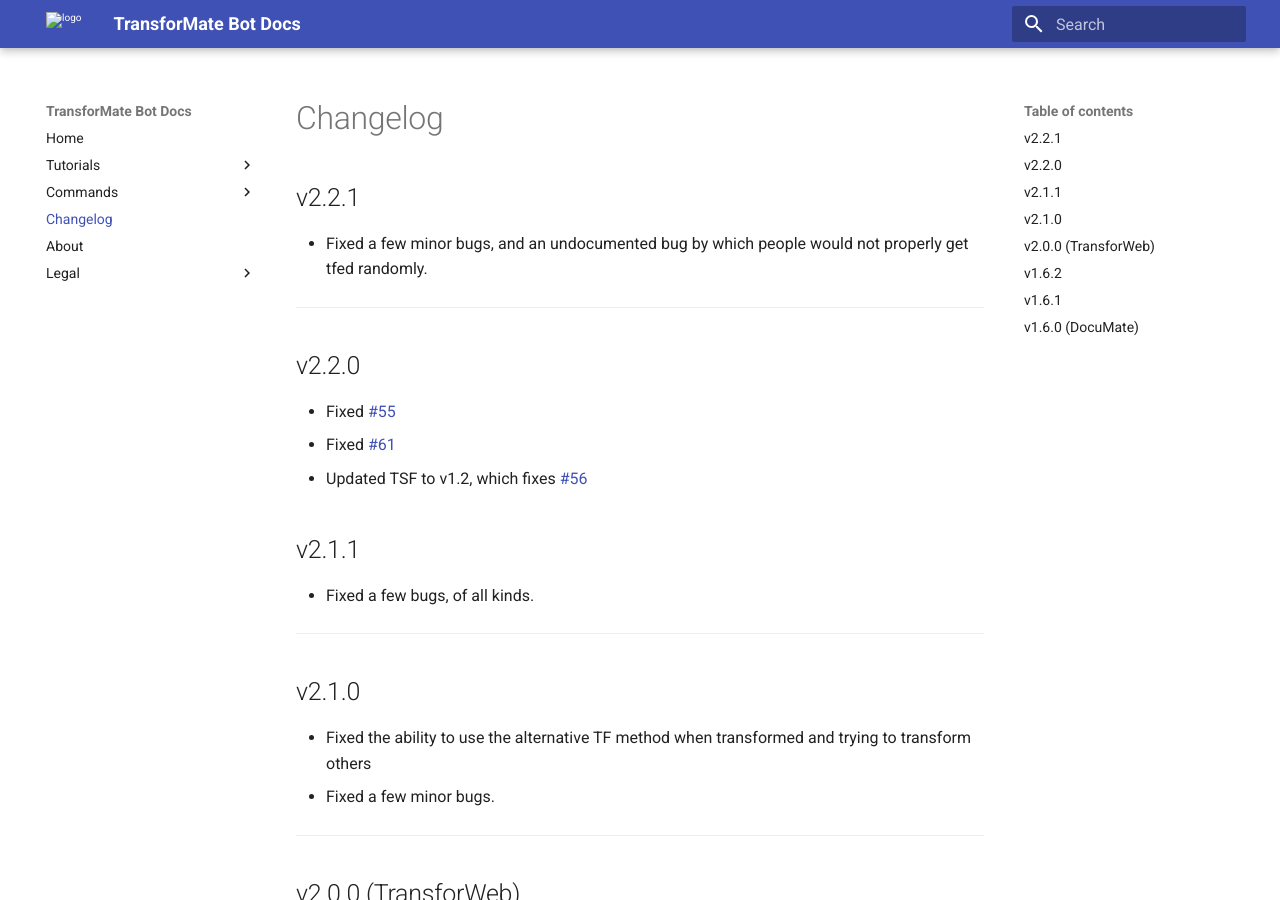
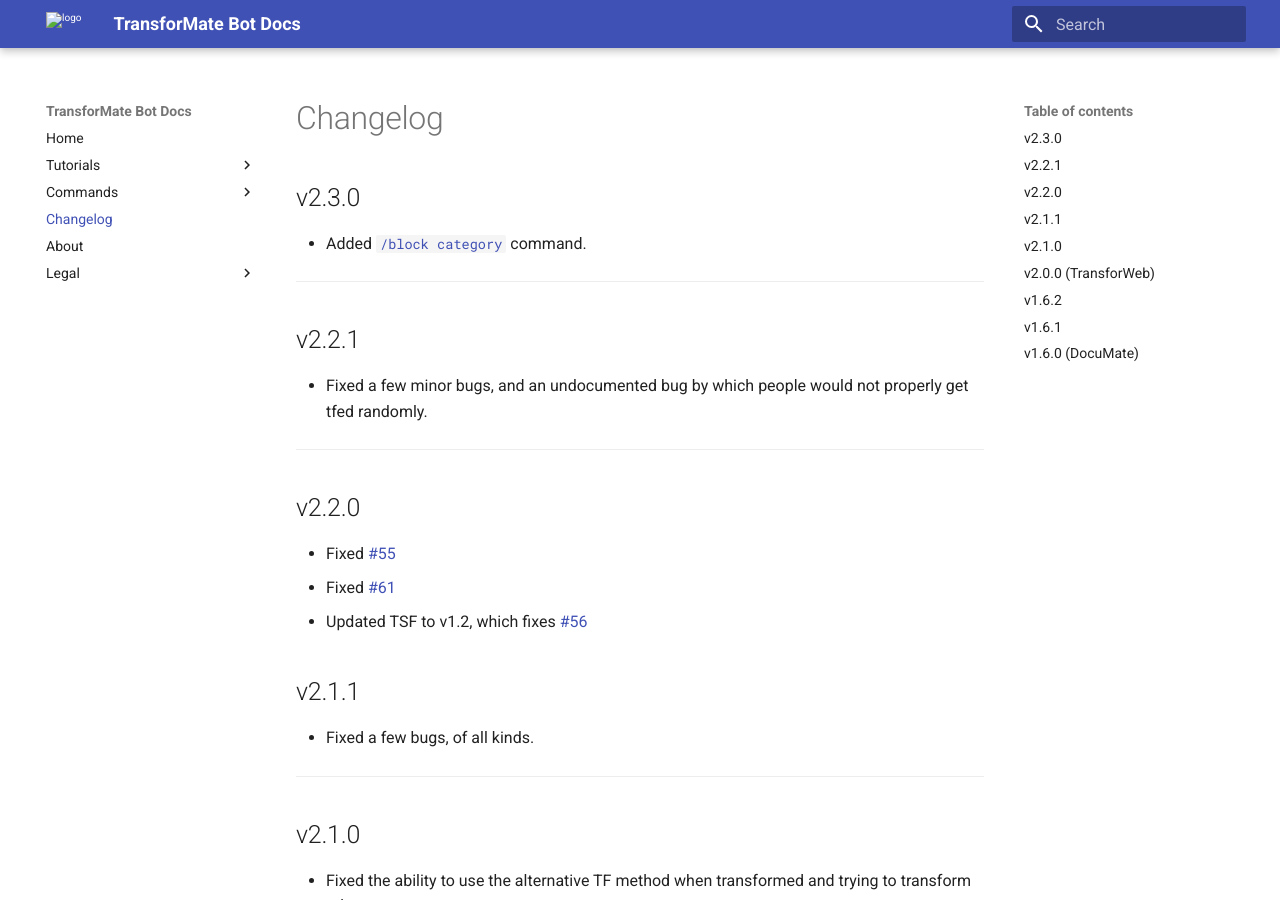
Before and after one commit to dorythecat/TransforMate, an MkDocs documentation site: the page built from docs/changelog.md, in a window 1280 px wide and 900 px high. Built offline with MkDocs 1.6.1 and Material for MkDocs 9.7.7, drawn with Linux system fonts in a browser that asks for light colours.

Commit message:
Updated changelog

```diff
--- a/docs/changelog.md
+++ b/docs/changelog.md
@@ -1,3 +1,8 @@
+## v2.3.0
+- Added [`/block category`](commands/block/category.md) command.
+
+---
+
 ## v2.2.1
 - Fixed a few minor bugs, and an undocumented bug by which people
   would not properly get tfed randomly.
```
